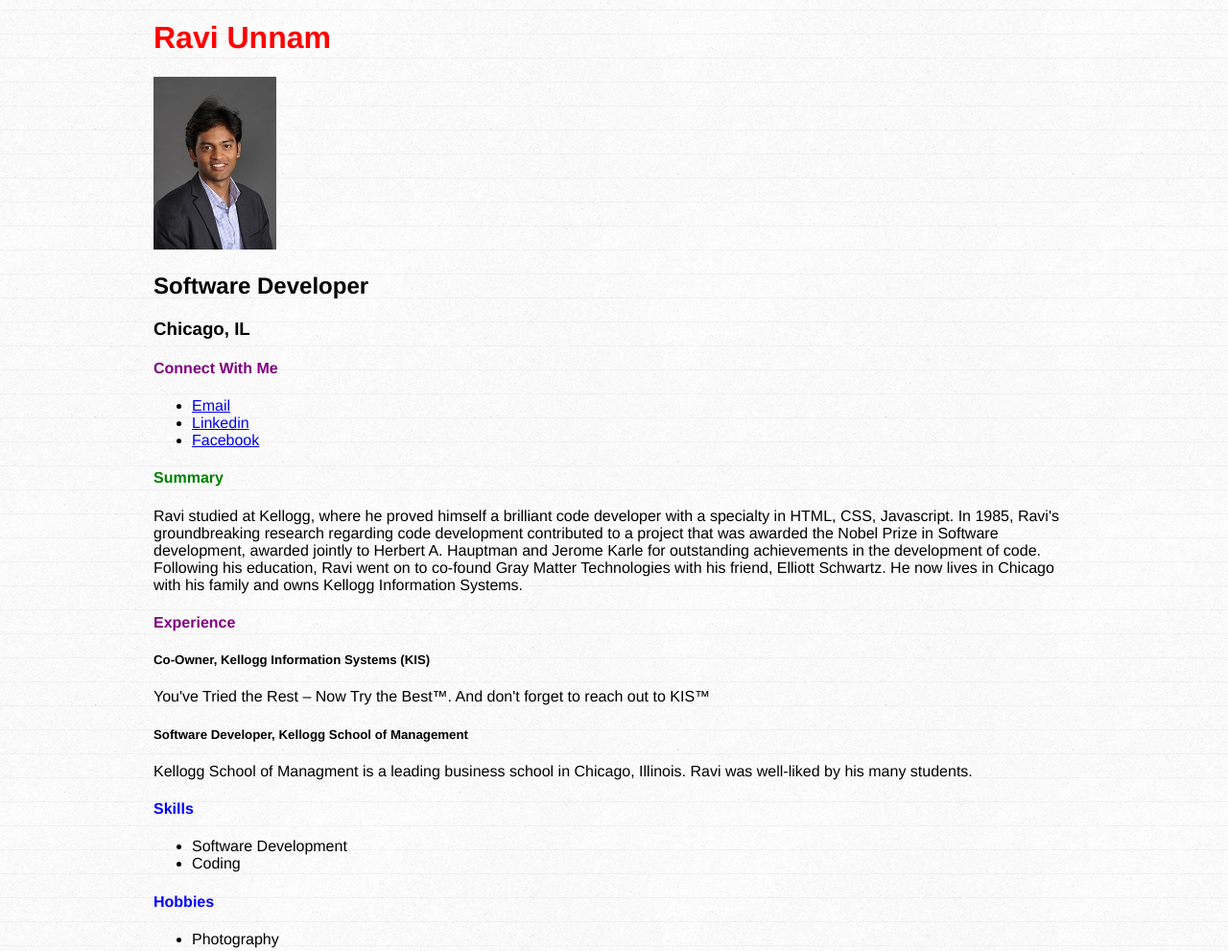
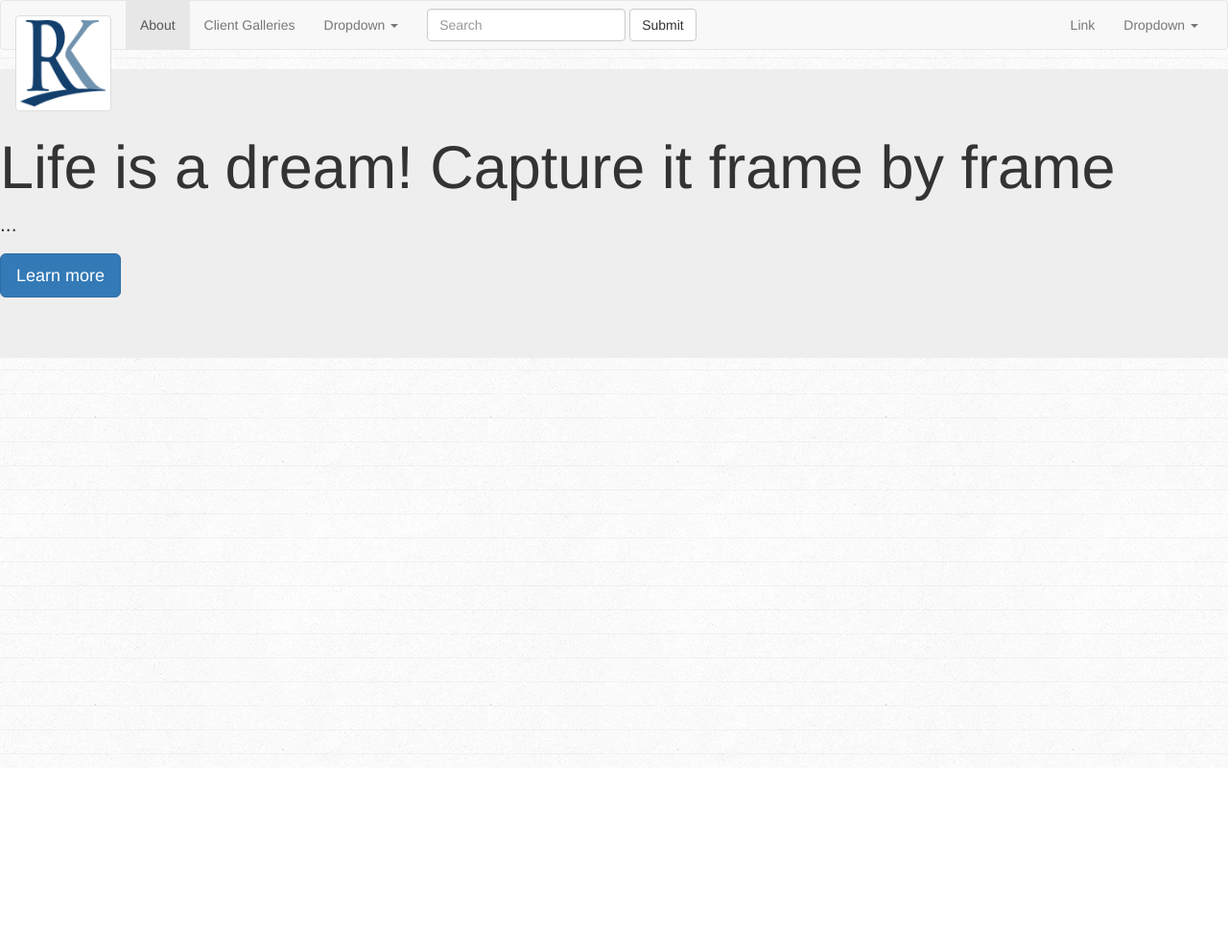
Before and after one commit to unnamkiran/unnamkiran.github.io, a plain HTML site: page index.html in a window 1280 px wide. Shown: the top 991 px of the page at 96% size. After the commit the page ends 800 px from the top, so only its background shows below. Drawn offline with nearby package versions, Linux system fonts and the light colour scheme.

Commit message:
Second Commit

```diff
--- a/index.html
+++ b/index.html
@@ -1,57 +1,73 @@
 <!DOCTYPE html>
 <html>
 <head>
-  <title>Ravi Unnam, Software Developer</title>
+  <title>RK Studio</title>
   <meta charset="UTF-8">
-  <link rel="stylesheet" type="text/css" href="style.css">
-  <script src="https://ajax.googleapis.com/ajax/libs/jquery/2.1.4/jquery.min.js"></script>
+  <link rel="stylesheet" href="http://maxcdn.bootstrapcdn.com/bootstrap/3.3.7/css/bootstrap.min.css">
+  <link rel="stylesheet" href="style.css">
+  <script src="http://ajax.googleapis.com/ajax/libs/jquery/1.12.4/jquery.min.js"></script>
+  <script src="http://maxcdn.bootstrapcdn.com/bootstrap/3.3.7/js/bootstrap.min.js"></script>
 </head>
 <body>
-  <div id="wrapper">
-    <h1>Ravi Unnam</h1>
-    <p>
-      <img src="Unnam, Ravi.jpg">
-    </p>
-    <h2>Software Developer</h2>
-    <h3>Chicago, IL</h3>
-    <div>
-      <h4>Connect With Me</h4>
-      <ul>
-        <li><a href="mailto:ravi.unnam@kellogg.northwestern.edu">Email</a></li>
-        <li><a href="http://www.linkedin.com/in/ravi-kiran-unnam-9607a67?trk=nav_responsive_tab_profile">Linkedin</a></li>
-        <li><a href="http://facebook.com/profile.php?id=757200264">Facebook</a></li>
+  <nav class="navbar navbar-default">
+  <div class="container-fluid">
+    <!-- Brand and toggle get grouped for better mobile display -->
+    <div class="navbar-header">
+        <button type="button" class="navbar-toggle collapsed" data-toggle="collapse" data-target="#bs-example-navbar-collapse-1" aria-expanded="false">
+        <span class="sr-only">Toggle navigation</span>
+        <span class="icon-bar"></span>
+        <span class="icon-bar"></span>
+        <span class="icon-bar"></span>
+      </button>
+      <a class="navbar-brand" href="#">
+      <img id="logo" src="RK.jpg" alt="Brand" class="img-thumbnail">
+    </a>
+    </div>
+
+    <!-- Collect the nav links, forms, and other content for toggling -->
+    <div class="collapse navbar-collapse" id="bs-example-navbar-collapse-1">
+      <ul class="nav navbar-nav">
+        <li class="active"><a href="#">About <span class="sr-only">(current)</span></a></li>
+        <li><a href="#">Client Galleries</a></li>
+        <li class="dropdown">
+          <a href="#" class="dropdown-toggle" data-toggle="dropdown" role="button" aria-haspopup="true" aria-expanded="false">Dropdown <span class="caret"></span></a>
+          <ul class="dropdown-menu">
+            <li><a href="#">Action</a></li>
+            <li><a href="#">Another action</a></li>
+            <li><a href="#">Something else here</a></li>
+            <li role="separator" class="divider"></li>
+            <li><a href="#">Separated link</a></li>
+            <li role="separator" class="divider"></li>
+            <li><a href="#">One more separated link</a></li>
+          </ul>
+        </li>
       </ul>
-    </div>
-    <div>
-      <h4 id="summary">Summary</h4>
-      <p>
-        Ravi studied at Kellogg, where he proved himself a brilliant code developer with a specialty in HTML, CSS, Javascript. In 1985, Ravi's groundbreaking research regarding code development contributed to a project that was awarded the Nobel Prize in Software development, awarded jointly to Herbert A. Hauptman and Jerome Karle for outstanding achievements in the development of code. Following his education, Ravi went on to co-found Gray Matter Technologies with his friend, Elliott Schwartz. He now lives in Chicago with his family and owns Kellogg Information Systems.
-      </p>
-    </div>
-    <div>
-      <h4>Experience</h4>
-      <div>
-        <h5>Co-Owner, Kellogg Information Systems (KIS)</h5>
-        <p>You've Tried the Rest – Now Try the Best™. And don't forget to reach out to KIS™</p>
-      </div>
-      <div>
-        <h5>Software Developer, Kellogg School of Management</h5>
-        <p>Kellogg School of Managment is a leading business school in Chicago, Illinois. Ravi was well-liked by his many students.</p>
-      </div>
-    </div>
-    <div>
-      <h4 class="happythings">Skills</h4>
-      <ul>
-        <li>Software Development</li>
-        <li>Coding</li>
+      <form class="navbar-form navbar-left">
+        <div class="form-group">
+          <input type="text" class="form-control" placeholder="Search">
+        </div>
+        <button type="submit" class="btn btn-default">Submit</button>
+      </form>
+      <ul class="nav navbar-nav navbar-right">
+        <li><a href="#">Link</a></li>
+        <li class="dropdown">
+          <a href="#" class="dropdown-toggle" data-toggle="dropdown" role="button" aria-haspopup="true" aria-expanded="false">Dropdown <span class="caret"></span></a>
+          <ul class="dropdown-menu">
+            <li><a href="#">Action</a></li>
+            <li><a href="#">Another action</a></li>
+            <li><a href="#">Something else here</a></li>
+            <li role="separator" class="divider"></li>
+            <li><a href="#">Separated link</a></li>
+          </ul>
+        </li>
       </ul>
-    </div>
-    <div>
-      <h4 class="happythings">Hobbies</h4>
-      <ul>
-        <li>Photography</li>
-      </ul>
-    </div>
-  </div>
+    </div><!-- /.navbar-collapse -->
+  </div><!-- /.container-fluid -->
+</nav>
+<div class="jumbotron">
+  <h1>Life is a dream! Capture it frame by frame</h1>
+  <p>...</p>
+  <p><a class="btn btn-primary btn-lg" href="#" role="button">Learn more</a></p>
+</div>
 </body>
 </html>
--- a/style.css
+++ b/style.css
@@ -20,3 +20,7 @@
 .happythings {
   color: blue;
 }
+#logo {
+  height: 100px;
+  widht: 100px;
+  }
```
Also changed, not shown: About.html (added, +68 -0 lines), RK.jpg (added).
